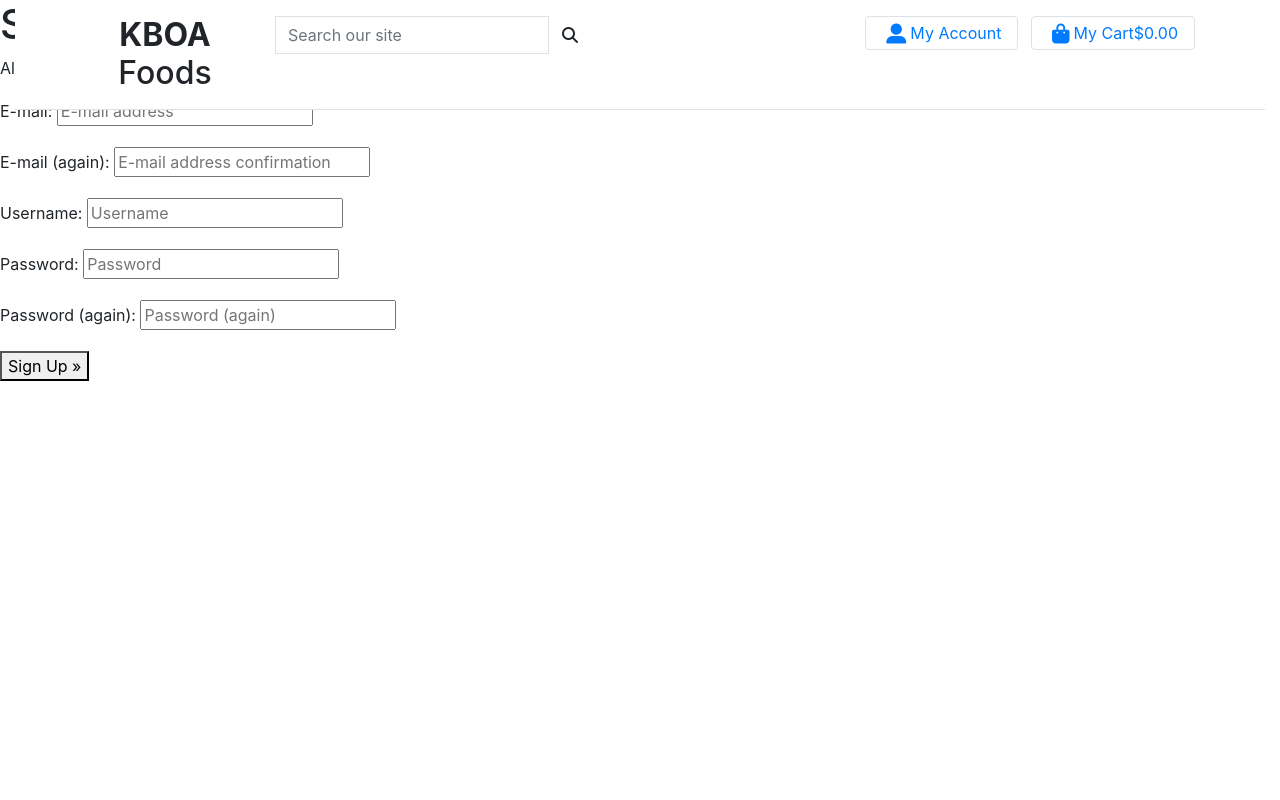
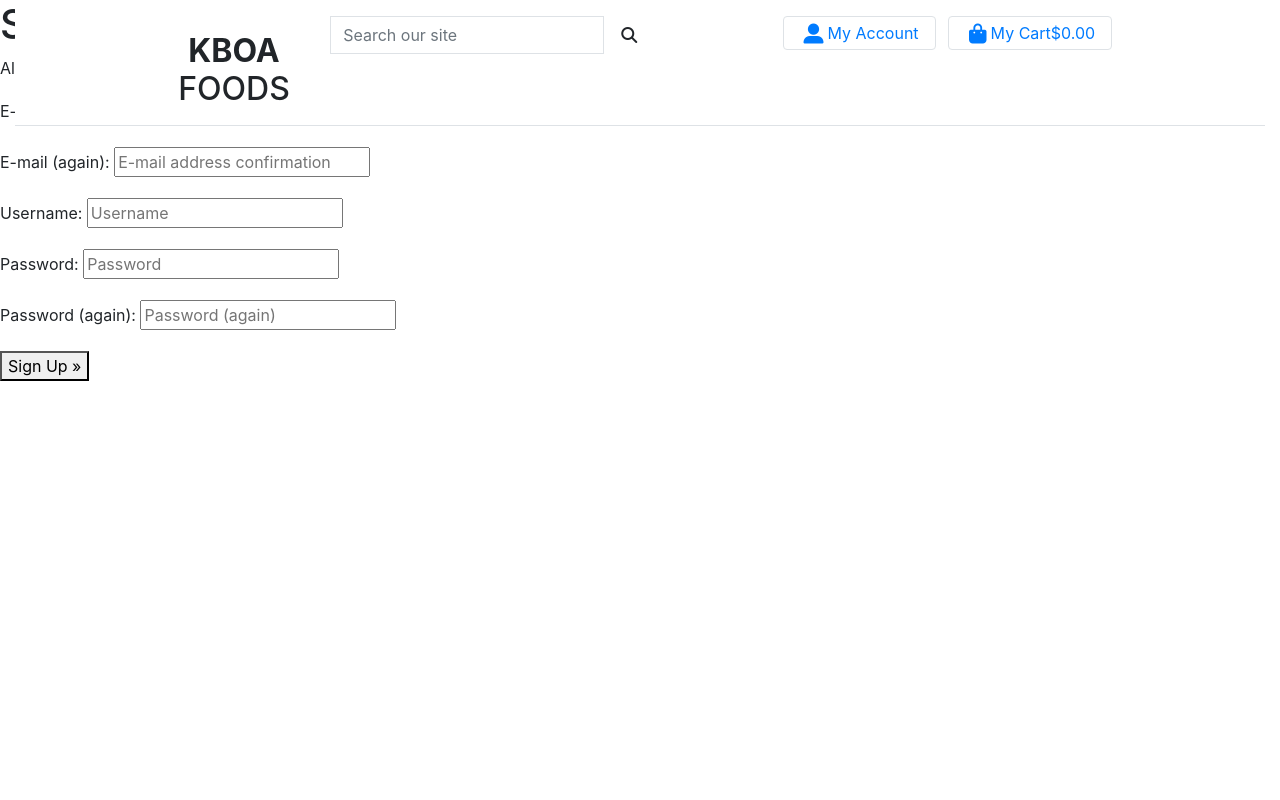
Before and after one commit to Code-Institute-Submissions/kboa_ecommerce_store-2, a Django app: page /accounts/signup/ in a window 1280 px wide. Run offline with Django 3.2, Linux system fonts and the light colour scheme; some libraries are stand-ins or nearby versions.

Commit message:
Add style to main navigation header

```diff
--- /dev/null
+++ b/static/css/base.css
@@ -0,0 +1,60 @@
+html {
+    height: 100%;
+}
+
+body {
+    background-size: cover;
+    height: calc(100vh - 164px);
+}
+
+/* from Bulma */
+.icon {
+    align-items: center;
+    display: inline-flex;
+    justify-content: center;
+    height: 1.5rem;
+    width: 1.5rem;
+}
+
+.logo-font {
+    text-transform: uppercase;
+}
+
+.main-logo-link {
+    width: fit-content;
+}
+
+.icon-hover:hover {
+    border-color: #3b71ca !important;
+    background-color: white !important;
+    font-family: 'Lato';
+    color: #555;
+  }
+
+  .icon-hover:hover i {
+    color: #3b71ca !important;
+  }
+
+  /* -------------------------------- Media Queries */
+
+/* Slightly larger container on xl screens */
+@media (min-width: 1200px) {
+    .container {
+      max-width: 80%;
+    }
+  }
+
+  /* fixed top navbar only on medium and up */
+  @media (min-width: 992px) {
+      .fixed-top-desktop-only {
+          position: fixed;
+          top: 0;
+          right: 0;
+          left: 0;
+          z-index: 1030;
+      }
+
+      .header-container {
+          padding-top: 164px;
+      }
+  }
--- a/templates/base.html
+++ b/templates/base.html
@@ -15,6 +15,8 @@
 
     {% block corecss %}
       <link rel="stylesheet" href="https://cdn.jsdelivr.net/npm/bootstrap@4.6.2/dist/css/bootstrap.min.css" integrity="sha384-xOolHFLEh07PJGoPkLv1IbcEPTNtaed2xpHsD9ESMhqIYd0nLMwNLD69Npy4HI+N" crossorigin="anonymous">
+      <link rel="preconnect" href="https://fonts.googleapis.com"><link rel="preconnect" href="https://fonts.gstatic.com" crossorigin><link href="https://fonts.googleapis.com/css2?family=Lato&display=swap" rel="stylesheet">
+      <link rel="stylesheet" href="{% static 'css/base.css' %}">
     {% endblock %}
 
     {% block extra_css %}
@@ -39,7 +41,7 @@
           <div class="row gy-3">
             <!-- Left Elements -->
             <div class="col-lg-2 col-sm-4 col-4">
-              <a href="#" target="_blank" class="float-start"></a>
+              <a href="#" target="_blank" class="float-start nav-link main-logo-link"></a>
               <h2 class="logo-font text-black my-0"><strong>KBOA</strong> Foods</h2>
             </div>
 
```
